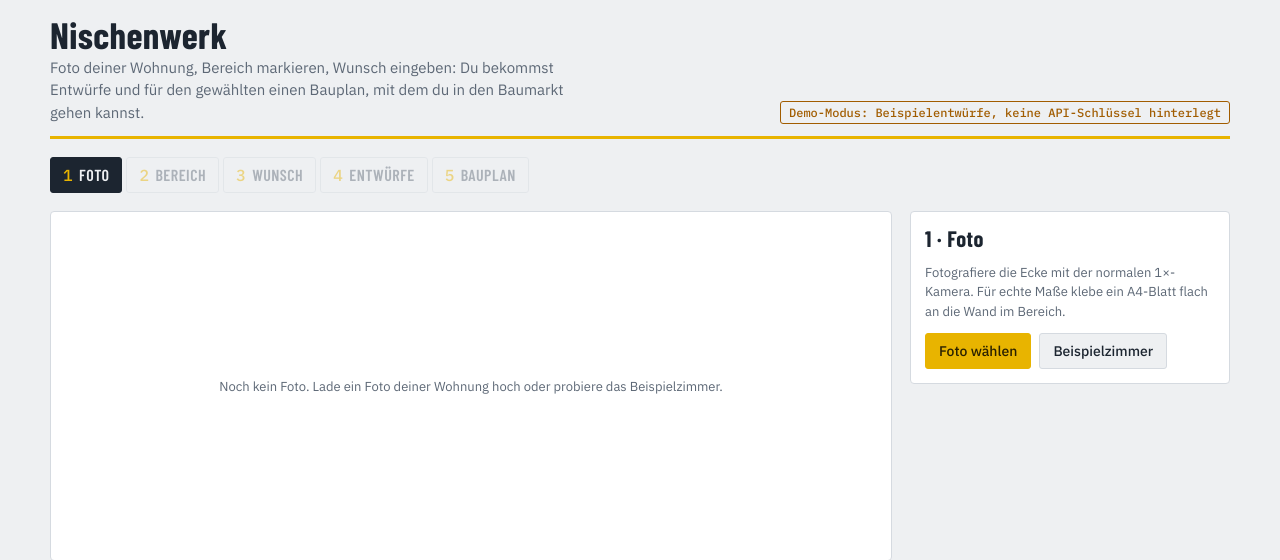
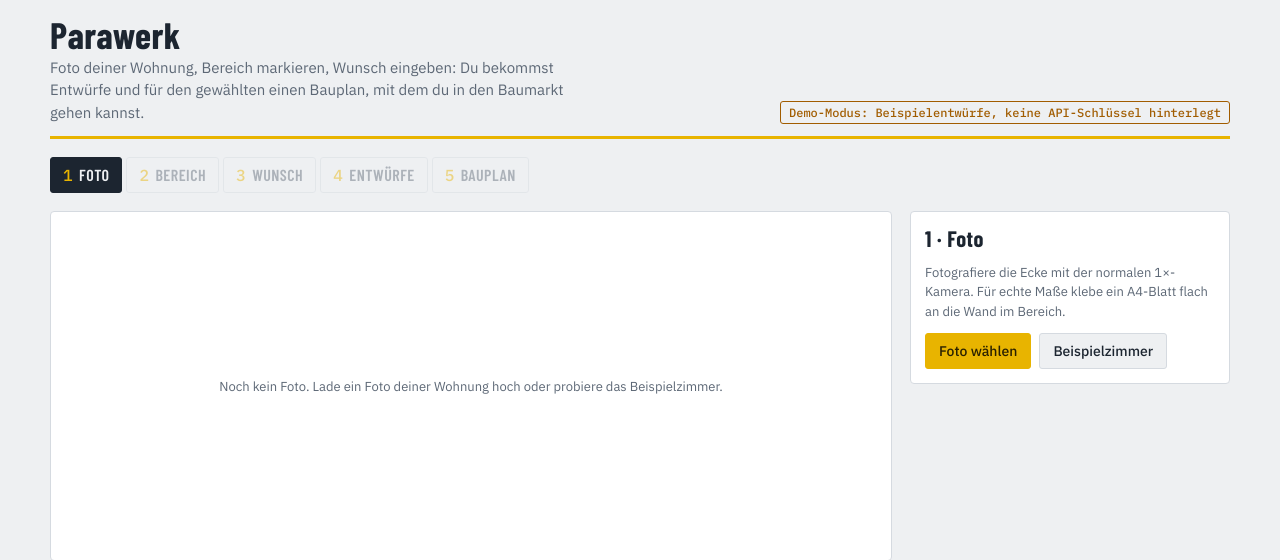
Before and after one commit to Readysoon/parawerk, a FastAPI app: page / in a window 1280 px wide. Shown: the top 560 px of the page. Run offline with FastAPI, Linux system fonts and the light colour scheme.

Commit message:
Umbenannt: Nischenwerk → Parawerk
Co-Authored-By: Claude Opus 5.5 <noreply@anthropic.com>
Claude-Session: https://claude.ai/code/session_01RTgy8XuvbW8XgYe9VCrTm4

```diff
--- a/app/controllers/bauplan.py
+++ b/app/controllers/bauplan.py
@@ -62,7 +62,7 @@ def dxf(anfrage: BerechnenAnfrage, e: Einstellungen = Depends(einstellungen)) ->
     """Alle Zuschnitte als DXF-Zeichnung."""
     ergebnis = _rechnen(_graph(anfrage.graph), anfrage.bereich, anfrage.sortiment or e.sortiment)
     return Response(teile_als_dxf(ergebnis.members), media_type="application/dxf",
-                    headers={"Content-Disposition": 'attachment; filename="nischenwerk.dxf"'})
+                    headers={"Content-Disposition": 'attachment; filename="parawerk.dxf"'})
 
 
 def _graph(roh: dict) -> dict:
--- a/app/main.py
+++ b/app/main.py
@@ -1,4 +1,4 @@
-"""Nischenwerk: vom Foto der Wohnung zum Bauplan für den Baumarkt.
+"""Parawerk: vom Foto der Wohnung zum Bauplan für den Baumarkt.
 
 Aufbau nach MVC:
 - models/       Domäne: Bauteilgraph, Sortiment, Bauteil-Engine, DXF
@@ -19,7 +19,7 @@ from .views import STATIC
 
 
 def create_app() -> FastAPI:
-    app = FastAPI(title="Nischenwerk", version="0.2.0",
+    app = FastAPI(title="Parawerk", version="0.2.0",
                   description="Foto → Entwürfe → baubarer, stabiler Bauplan aus Baumarkt-Holz.")
     app.mount("/static", StaticFiles(directory=STATIC), name="static")
     app.include_router(seiten.router)
--- a/app/views/static/js/app.js
+++ b/app/views/static/js/app.js
@@ -254,11 +254,11 @@ $('ergebnis').addEventListener('click', async e => {
   const aktion = e.target.closest('[data-aktion]')?.dataset.aktion;
   if (aktion === 'drucken') window.print();
   if (aktion === 'dxf') {
-    try { herunterladen('nischenwerk.dxf', await (await api('/api/bauplan/dxf', { graph: z.graph, bereich: z.bereich }, { roh: true })).blob()); }
+    try { herunterladen('parawerk.dxf', await (await api('/api/bauplan/dxf', { graph: z.graph, bereich: z.bereich }, { roh: true })).blob()); }
     catch (err) { fehler(err.message); }
   }
   if (aktion === 'json') {
-    herunterladen('nischenwerk.json', new Blob([JSON.stringify({ graph: z.graph, bereich: z.bereich, plan: z.ergebnis?.plan }, null, 1)], { type: 'application/json' }));
+    herunterladen('parawerk.json', new Blob([JSON.stringify({ graph: z.graph, bereich: z.bereich, plan: z.ergebnis?.plan }, null, 1)], { type: 'application/json' }));
   }
 });
 
--- a/app/views/templates/base.html
+++ b/app/views/templates/base.html
@@ -3,7 +3,7 @@
 <head>
   <meta charset="utf-8">
   <meta name="viewport" content="width=device-width, initial-scale=1, viewport-fit=cover">
-  <title>{% block titel %}Nischenwerk{% endblock %}</title>
+  <title>{% block titel %}Parawerk{% endblock %}</title>
   <meta name="description" content="Vom Foto deiner Wohnung zum Bauplan für den Baumarkt">
   <link rel="preconnect" href="https://fonts.googleapis.com">
   <link rel="stylesheet" href="https://fonts.googleapis.com/css2?family=Barlow+Condensed:wght@600;700&family=IBM+Plex+Sans:wght@400;500;600&family=IBM+Plex+Mono:wght@400;500&display=swap">
--- a/app/views/templates/index.html
+++ b/app/views/templates/index.html
@@ -3,7 +3,7 @@
 <div class="wrap">
   <header class="top">
     <div>
-      <h1>Nischenwerk</h1>
+      <h1>Parawerk</h1>
       <p class="sub">Foto deiner Wohnung, Bereich markieren, Wunsch eingeben: Du bekommst Entwürfe und für den gewählten einen Bauplan, mit dem du in den Baumarkt gehen kannst.</p>
     </div>
     {% if demo_bilder or demo_lesen %}
--- a/fly.toml
+++ b/fly.toml
@@ -1,5 +1,5 @@
 # fly.io: "fly launch --copy-config --no-deploy" übernimmt diese Datei (App-Namen bei Bedarf ändern)
-app = "nischenwerk"
+app = "parawerk"
 primary_region = "fra"
 
 [build]
--- a/pyproject.toml
+++ b/pyproject.toml
@@ -1,5 +1,5 @@
 [project]
-name = "nischenwerk"
+name = "parawerk"
 version = "0.2.0"
 description = "Vom Foto der Wohnung zum Bauplan für den Baumarkt"
 readme = "README.md"
```
Also changed, not shown: tests/test_api.py (+1 -1 lines), README.md, 1 other file.
